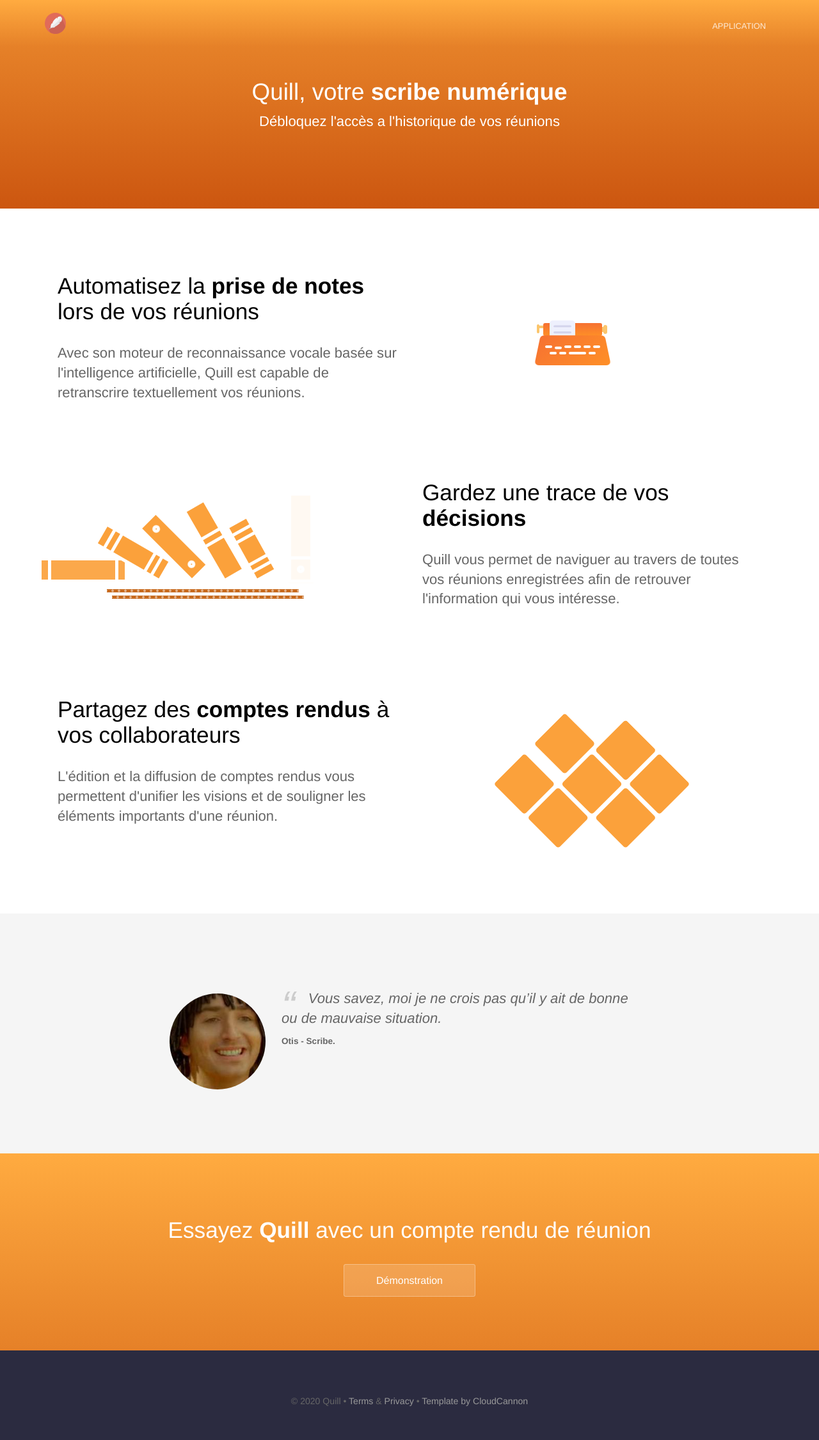
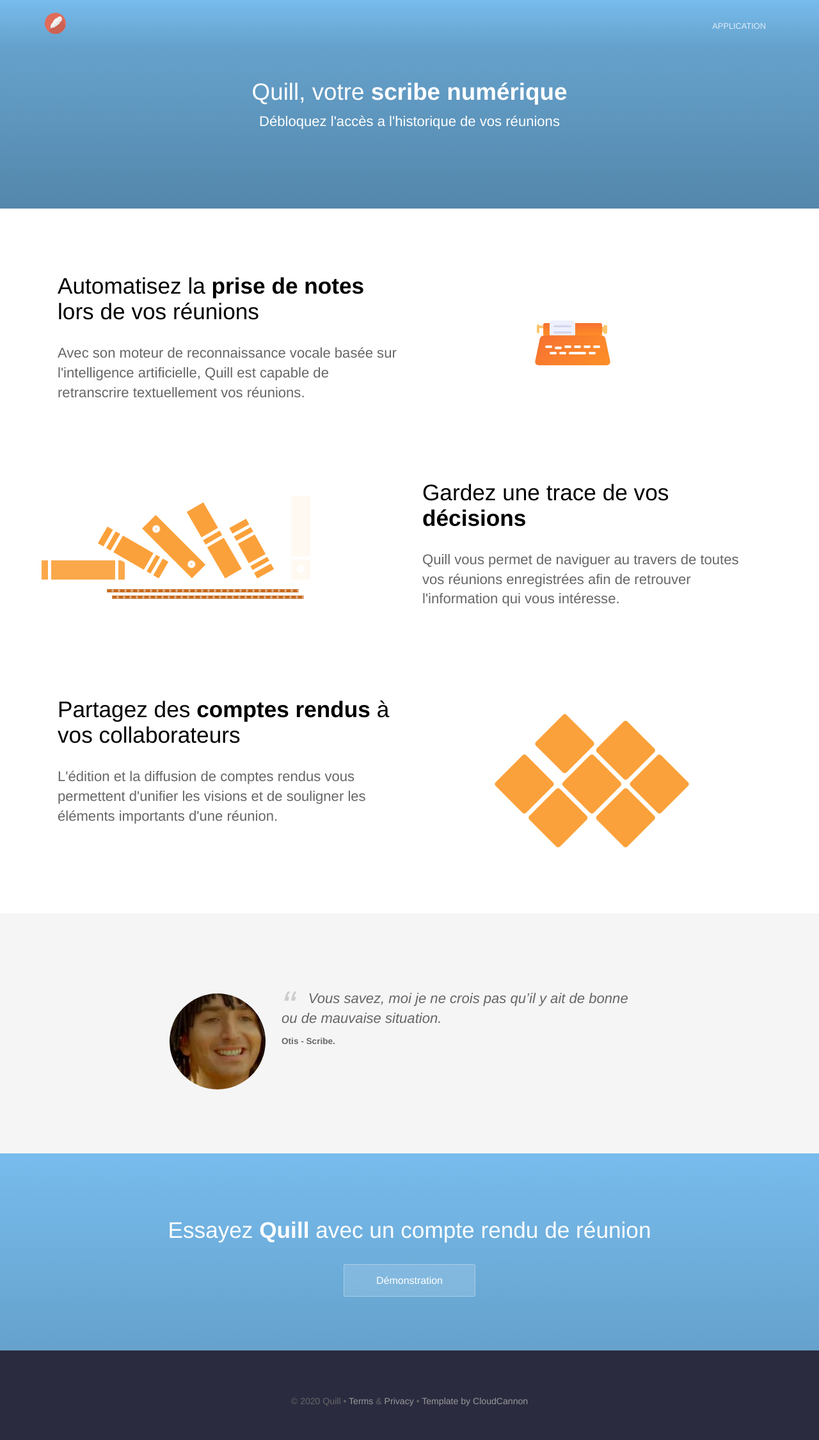
Before and after one commit to Kreelio/cursiv-landing-page, a Jekyll site: the page built from index.html, in a window 1280 px wide. Shown: the whole page at 64% size. Built offline with Jekyll 4.4.1, drawn with Linux system fonts in a browser that asks for light colours.

Commit message:
blue primary color

```diff
--- a/_sass/variables.scss
+++ b/_sass/variables.scss
@@ -1,5 +1,5 @@
-$brand-color: #ffab40;
-$secondary-brand-color:#cc5610;
+$brand-color: #77bced;
+$secondary-brand-color:#5487ab;
 $middle-gradient-color: mix($brand-color, $secondary-brand-color, 50%);
 
 // Breakpoints
```
